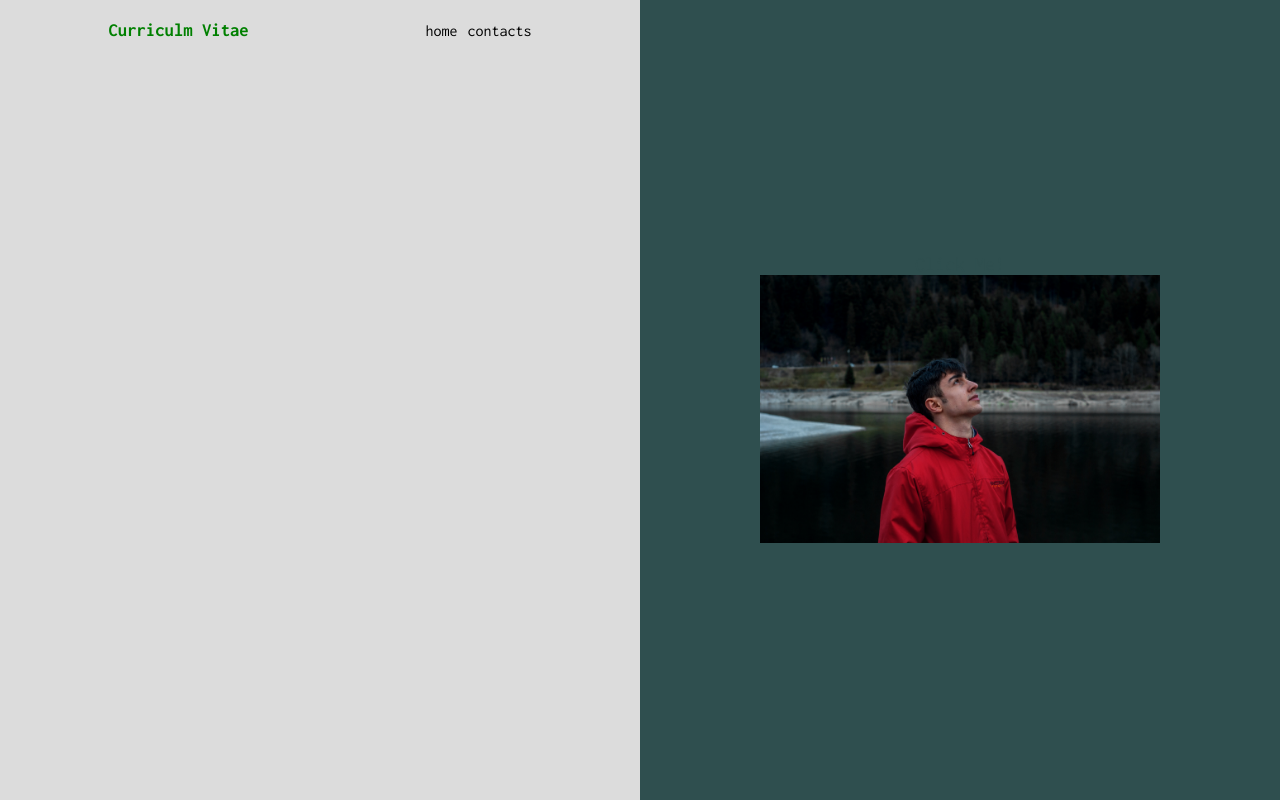
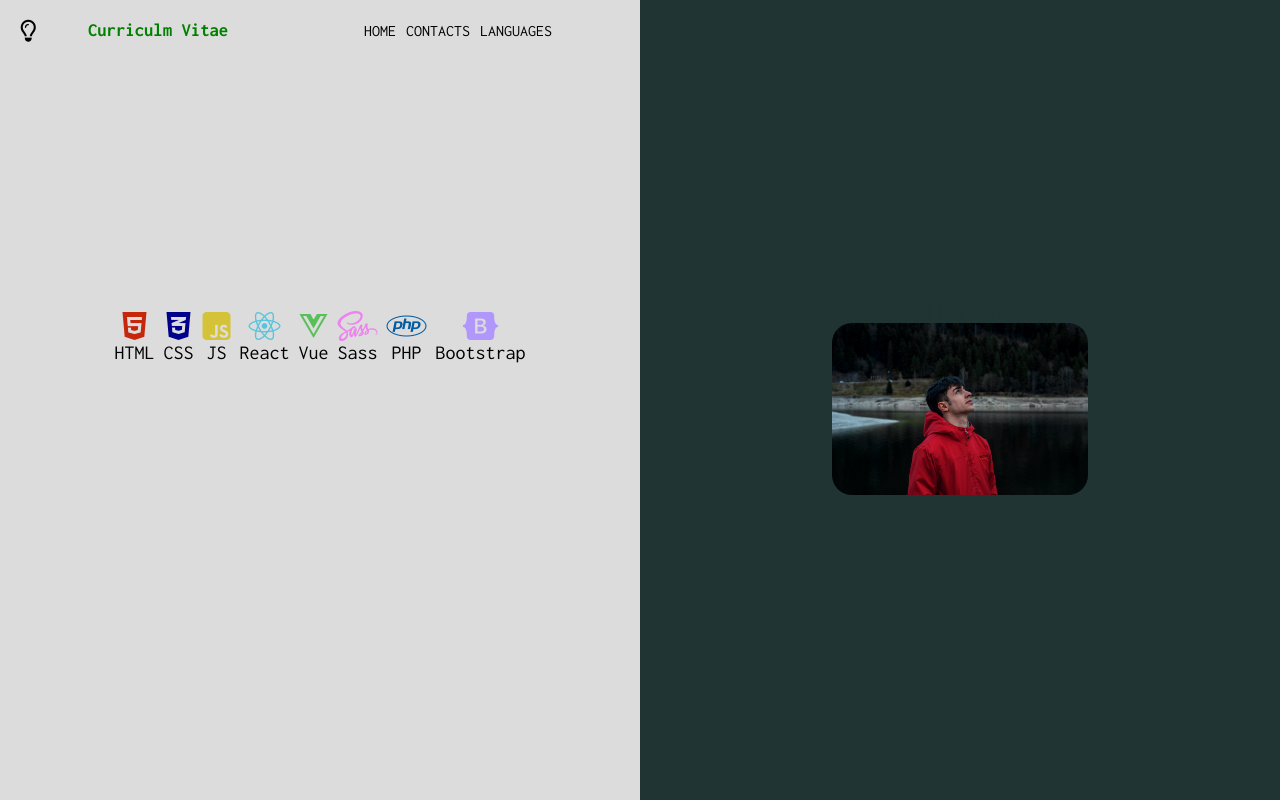
Before and after one commit to Samueletasciotti00/mysite-0.0, a Vue app: page /lenguages in a window 1280 px wide. Built offline with nearby package versions, Linux system fonts and the light colour scheme.

Commit message:
add: Mode / ReactIcon

```diff
--- a/package.json
+++ b/package.json
@@ -14,6 +14,7 @@
   },
   "devDependencies": {
     "@vitejs/plugin-vue": "^5.0.5",
+    "sass": "^1.77.8",
     "vite": "^5.3.1"
   }
 }
--- a/src/App.vue
+++ b/src/App.vue
@@ -3,7 +3,7 @@
 // IMPORT dei componenti
 import AppRight from "./components/AppRight.vue";
 import Header from "./components/Header.vue";
-import NameApp from "./components/NameApp.vue";
+import NameApp from "./page/NameApp.vue";
 import Contacts from "./page/Contacts.vue";
 
 // Export
@@ -17,12 +17,53 @@ export default {
   data() {
     return {
       showContactDetails: false,
+      status:true
     };
   },
   methods: {
     handleShowContactDetails() {
       this.showContactDetails = true;
     },
+    changeMode() {
+      //Riconoscere lo stato dell'app
+
+      //Dichiarazione Variabili per cambio colore del tema;
+      let colorRight = document.getElementById('pick');
+      let colorLeft =  document.getElementById('info');
+
+      // Modifica dell'icona bottone;
+      let bottone = document.querySelector('button');
+
+      if(this.status === true){
+
+        // Turn in to LIGHT;
+        colorRight.style.backgroundColor = '#80c8aa'; //BK_GRD Right;
+        colorLeft.style.backgroundColor = '#ffffff';
+
+        // Rimozione del simbolo precedente;
+        bottone.innerHTML = '';
+        //Aggiunta del simbolo successivo;
+        bottone.innerHTML = '<i class="fa-regular fa-lightbulb" style="color: #FFD43B;"></i>';
+
+        // Settare lo stato
+        this.status = false;
+      } else {
+
+        // Turn in to DARK;
+        colorRight.style.backgroundColor = '#2f4f4f';
+        colorLeft.style.backgroundColor = '#dcdcdc';
+
+        // Rimozione del simbolo precedente;
+        bottone.innerHTML = '';
+        //Aggiunta del simbolo successivo;
+        bottone.innerHTML = '<i class="fa-regular fa-lightbulb" style="color: black;"></i>';
+
+        // Settare lo stato
+        this.status = true;
+      }
+
+
+    }
   },
 };
 </script>
@@ -33,6 +74,10 @@ export default {
   <div id="container">
     <!-- LEFT -->
     <div id="info" class="space">
+
+      <!-- Mode Button -->
+      <button @click="changeMode"><i class="fa-regular fa-lightbulb" style="color: black;"></i></button>
+
       <!-- Header -->
       <Header />
 
@@ -52,17 +97,18 @@ export default {
   </div>
 </template>
 
-<style scoped>
+<style lang="scss" scoped>
+@use './style/general.scss' as *;
 /* Container dividi app */
 #container {
   width: 100vw;
-  min-height: 100vh;
+  height: 100vh;
   /* Flex */
   display: flex;
 }
 
 #pick {
-  background-color: #2f4f4f;
+  background-color: $wood; //Sass
   text-align: center;
   min-height: 100vh;
   /* Flex */
@@ -73,9 +119,9 @@ export default {
 }
 
 #info {
-  background-color: #dcdcdc;
+  background-color: $light;
   padding: 20px;
-    min-height: 100vh;
+  max-height: 100vh;
 }
 
 /* DEBUG */
@@ -86,16 +132,30 @@ export default {
 
 .slide-enter-active{
 
-  transition: opacity 1s, transform 1s;
+  transition: opacity 1s, transform 2s;
 }
 
 .slide-enter-from{
 
   opacity: 0;
-  transform: translateY(-100%);
+  transform: translateY(150%);
 }
 .slide-leave-to{
   opacity: 1;
-  transform: translateY(-100%);
+  transform: translateY(0);
+}
+
+// Button for turn mods
+button{
+  background: transparent;
+  border: none;
+  font-size: 22px;
+  position: absolute;
+
+  transition: 1s ease;
+
+  &:hover {
+    font-size: 28px;
+  }
 }
 </style>
--- a/src/components/AppRight.vue
+++ b/src/components/AppRight.vue
@@ -2,6 +2,7 @@
 export default {
   data() {
     return {
+      x: 0,
       img: "src/assets/img/IMG_3032.JPG",
     };
   },
@@ -16,9 +17,8 @@ export default {
       let section = document.getElementById('sezione');
 
 
-
       // Condizione di Transition
-      if (this.x == 1) {
+      if (this.x === 1) {
         //Se è 1
 
         //Ridimensionamento
@@ -31,6 +31,11 @@ export default {
         this.x = 0;
 
         section.style.display = 'block';
+        section.style.opacity ='1';
+
+
+        // Rimozione dell effetto zoom sull'immagine al click;
+        hoverImg.style.animationName = 'zooImg';
       } else {
         //Ridimensionamento
         destra.style.transition = "0.75s ease";
@@ -42,6 +47,10 @@ export default {
         this.x = 1;
 
         section.style.display = 'none';
+        section.style.opacity ='1';
+
+        //Aggiunta dell effetto zoom sull'immagine al click;
+        console.log('Ok bro')
       }
     },
   },
@@ -51,32 +60,38 @@ export default {
 <!-- Componente di Destra -->
 <template>
   <!-- Foto utente -->
-  <div @click="fullRight()" class="img">
+  <div  class="img">
     <span>Click Me!</span>
-    <img :src="img" alt="" />
+    <img @click="fullRight()" :src="img" alt="" />
 
     <!-- Contenuto Da mostrare  -->
-    <div id="sezione">
+    <div id="sezione" class="hidden">
 
         <!-- H3 titol -->
-        <h3>La mia storia</h3>
+        <h3>La mia esperienza</h3>
 
-        <p>Lorem ipsum dolor sit, amet consectetur adipisicing elit. Debitis praesentium minima quis, deserunt distinctio optio suscipit dolorem voluptate vel animi, magni expedita tenetur labore provident commodi quaerat itaque? Voluptatem, eveniet?
-        Atque dolore explicabo odio rem vitae, neque iure laudantium minus saepe iusto! Incidunt aspernatur expedita quibusdam mollitia vitae ipsam assumenda harum aliquid dolorem et asperiores earum, nostrum illum debitis. Quae!
-        Rem, nam, exercitationem, illo laborum dolore cumque laudantium culpa repudiandae dolores architecto excepturi vero veritatis. Quia, eligendi voluptatem, voluptate aut hic facere expedita dolor provident fuga quidem ex. Quidem, nesciunt.
-        Autem quis ipsum nisi eveniet quod architecto sed quos voluptatem odit libero! Pariatur nemo odio atque, doloribus ex deserunt consequatur molestias, neque quae esse nam similique tempora vero! Cum, mollitia!
-        Nisi culpa alias qui, facilis inventore id molestiae, labore nesciunt ducimus aspernatur, voluptate magni officiis! Odio expedita enim illo, facere obcaecati pariatur veritatis necessitatibus, corporis doloribus deleniti, iste iusto inventore.</p>
+        <p>
+            Sono un ragazzo di 23 anni, studio programmazione web da ottobre 2023, mi piace realizzare siti minimal, fornire all'utente un esperienza grafica appagante e funzionale,
+            se sei interessato a conoscermi non esitare a contattarmi!
+
+            Per quanto riguarda le tecnologie che utilizzo ti basta tornare alla home page e premere su "liguaggi".
+        </p>
     </div>
   </div>
 </template>
 
 <!-- CSS -->
-<style scoped>
+<style lang="scss" scoped>
+@use 'src/style/general.scss' as *;
 
 /* Immage settings */
+img{
+  border-radius: 20px;
+}
+
 .img {
-  width: 400px;
-  border-radius: 100px;
+  width: 40%;
+
   text-align: center;
 }
 
@@ -85,7 +100,7 @@ export default {
 }
 
 .img span {
-  color: #2f4f4f;
+  color: $wood;
   font-size: 20px;
 }
 
@@ -101,12 +116,26 @@ export default {
 /* Section transition */
 #sezione{
     display: none;
-    animation-duration: 1s;
+    opacity: 1;
+    transition: 2.5s forward;
+    padding: 20px;
+    background-color: wheat;
+    border-radius: 20px;
 }
 
-#sezione:active{
-    animation-name: descript;
+/* Descriptio css */
+h3{
+    font-size: 32px;
+    color: $green;
+    text-align: left;
 }
+
+p{
+    font-size: 20px;
+    text-align: left;
+}
+
+
 
 /* Gestione dell'hover sull' img */
 @keyframes zooImg {
@@ -123,17 +152,4 @@ export default {
   }
 }
 
-@keyframes descript {
-  0% {
-    width: 400px;
-  }
-
-  50% {
-    width: 450px;
-  }
-
-  100% {
-    width: 400px;
-  }
-}
 </style>
--- a/src/components/Header.vue
+++ b/src/components/Header.vue
@@ -1,6 +1,9 @@
 <script>
 import Contacts from '../page/Contacts.vue';
-import NameApp from "./NameApp.vue";
+import Icons from '../page/Icons.vue';
+import NameApp from "../page/NameApp.vue";
+import App from '/src/App.vue'
+
 
 export default {
   data() {
@@ -9,17 +12,22 @@ export default {
       routes: [
         {
           path: "/",
-          name: "home",
+          name: "HOME",
           component: NameApp,
         },
         {
           path: "/contacts",
-          name: "contacts",
+          name: "CONTACTS",
           component: Contacts,
         },
-      ],
-    };
-  },
+        {
+          path: "/lenguages",
+          name: "LANGUAGES",
+          component: Icons
+        }
+      ]
+    }
+  }
 };
 </script>
 
@@ -27,22 +35,26 @@ export default {
 <template>
   <!-- CONTAINER -->
   <div class="container">
+
     <!-- Description -->
     <h3>Curriculm Vitae</h3>
 
     <!-- Voice -->
     <div id="voice">
+
+      <!-- List of menu voice -->
       <ul>
         <li class="nav-item" v-for="(route, index) in routes" :key="index">
-                        <router-link class="nav-link" :to="route.path">{{ route.name }}</router-link>
-                    </li>
+            <router-link class="nav-link" :to="route.path">{{ route.name }}</router-link>
+        </li>
       </ul>
     </div>
   </div>
 </template>
 
 <!-- CSS -->
-<style scoped>
+<style lang="scss" scoped>
+@use 'src/style/general.scss' as *;
 /* Formattazione Header */
 .container {
   /* Flex */
@@ -52,7 +64,7 @@ export default {
 }
 
 h3 {
-  color: green;
+  color: $green;
 }
 
 ul {
@@ -60,16 +72,16 @@ ul {
   cursor: pointer;
   display: flex;
   gap: 10px;
-
-
+  transition: 1s;
 }
 
 ul li a:hover{
-   color: green;
+   color: $green;
 }
 
 ul li a {
   text-decoration: none;
-  color: black;
+  color: $black;
 }
+
 </style>
--- a/src/page/Contacts.vue
+++ b/src/page/Contacts.vue
@@ -29,11 +29,12 @@ export default {
 };
 </script>
 
-<style scoped>
+<style lang="scss" scoped>
+@use 'src/style/general.scss' as *;
 /* Template */
 .box {
   /* padding-top: 100px; */
-  margin: 150px;
+  margin: 35% auto;
   gap: 20px;
   /* Flex */
   display: flex;
@@ -55,6 +56,6 @@ ul {
 
 span a {
   text-decoration: none;
-  color: green;
+  color: $green;
 }
 </style>
--- /dev/null
+++ b/src/page/Icons.vue
@@ -0,0 +1,108 @@
+<template>
+  <div class="box-icons">
+    <div>
+      <!-- HTML -->
+      <i class="fa-brands fa-html5" style="color: #c6270b"></i>
+      <span>HTML</span>
+    </div>
+
+    <div>
+      <!-- CSS -->
+      <i class="fa-brands fa-css3-alt" style="color: darkblue"></i>
+      <span>CSS</span>
+    </div>
+
+    <div>
+      <!-- JS -->
+      <i class="fa-brands fa-square-js" style="color: #d4c339"></i>
+      <span
+        >JS</span
+      >
+    </div>
+
+    <div>
+        <i class="fa-brands fa-react" style="color: rgb(88 196 220);"></i>
+        <span>React</span>
+    </div>
+
+    <div>
+      <!-- Vue.js -->
+      <i class="fa-brands fa-vuejs" style="color: #59c059"></i>
+      <span>Vue</span>
+    </div>
+
+    <div>
+      <!-- Sass -->
+      <i class="fa-brands fa-sass" style="color: violet"></i>
+      <span>Sass</span>
+    </div>
+
+    <div>
+        <!-- PHP -->
+        <i class="fa-brands fa-php" style="color: #025ca2;"></i>
+        <span>PHP</span>
+    </div>
+
+    <div>
+        <!-- Bootstrap -->
+        <i class="fa-brands fa-bootstrap" style="color: #B197FC;"></i>
+        <span>Bootstrap</span>
+    </div>
+  </div>
+</template>
+
+<script>
+export default {
+  name: "Icons",
+};
+</script>
+
+<style lang="scss" scoped>
+@use 'src/style/general.scss' as *;
+/* Template */
+.box-icons {
+
+  width: 70%;
+  /* padding-top: 100px; */
+  margin: 45% auto;
+
+  text-align: center;
+  /* Flex */
+  align-items: left;
+  display: flex;
+  flex-direction: row;
+  justify-content: space-around;
+}
+
+/* Gestione singoli elementi  */
+.box-icons > div {
+
+  display: flex;
+  flex-direction: column;
+}
+
+/* Gestione icone linguaggi */
+.box-icons i {
+  font-size: 32px;
+  transition: 1s;
+
+  &:hover{
+    font-size: 45px;
+  }
+}
+
+/* Gestione colori span */
+span {
+  font-size: 20px;
+}
+
+img{
+  max-width: 40%;
+  margin: -4.5px auto;
+  &:hover{
+    height: 45px;
+    width: 45px;
+  }
+}
+
+</style>
--- /dev/null
+++ b/src/style/general.scss
@@ -0,0 +1,11 @@
+//Coloro principali del sito
+$wood: #203434; //Sfondo verde destra
+$light: #dcdcdc; //Sondo panna sinistra
+$green: green; //Colore testo o link
+$black: black; //Colore di default
+
+
+// Light mode site
+$wood_light: #80c8aa; //Sfondo verde destra light
+// Titols
+$wh-title: #ffffff;
```
Also changed, not shown: src/page/NameApp.vue (renamed from src/components/NameApp.vue, +5 -3 lines), src/router.js (+7 -1 lines), 1 other file (tests, documents, lock files or other folders).
